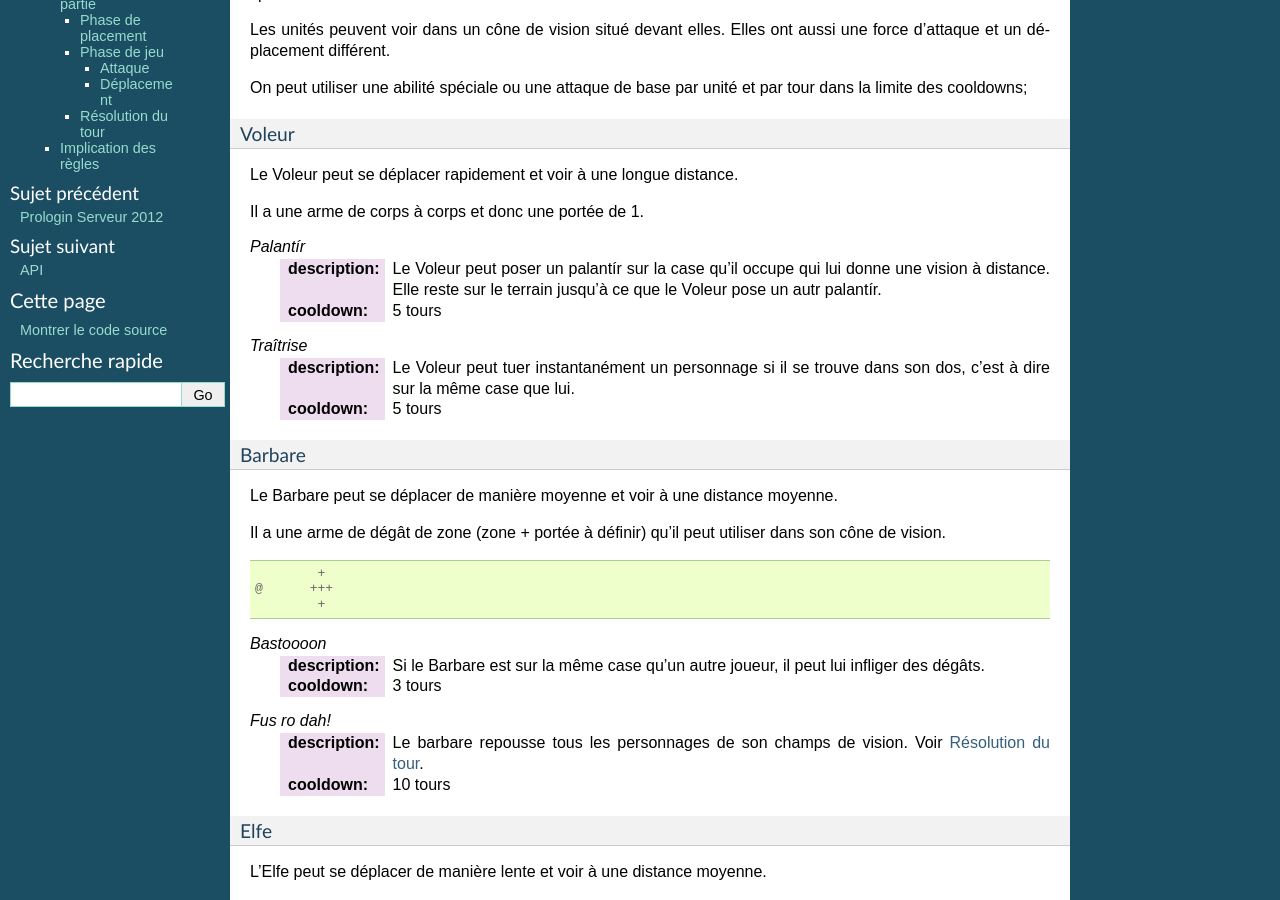
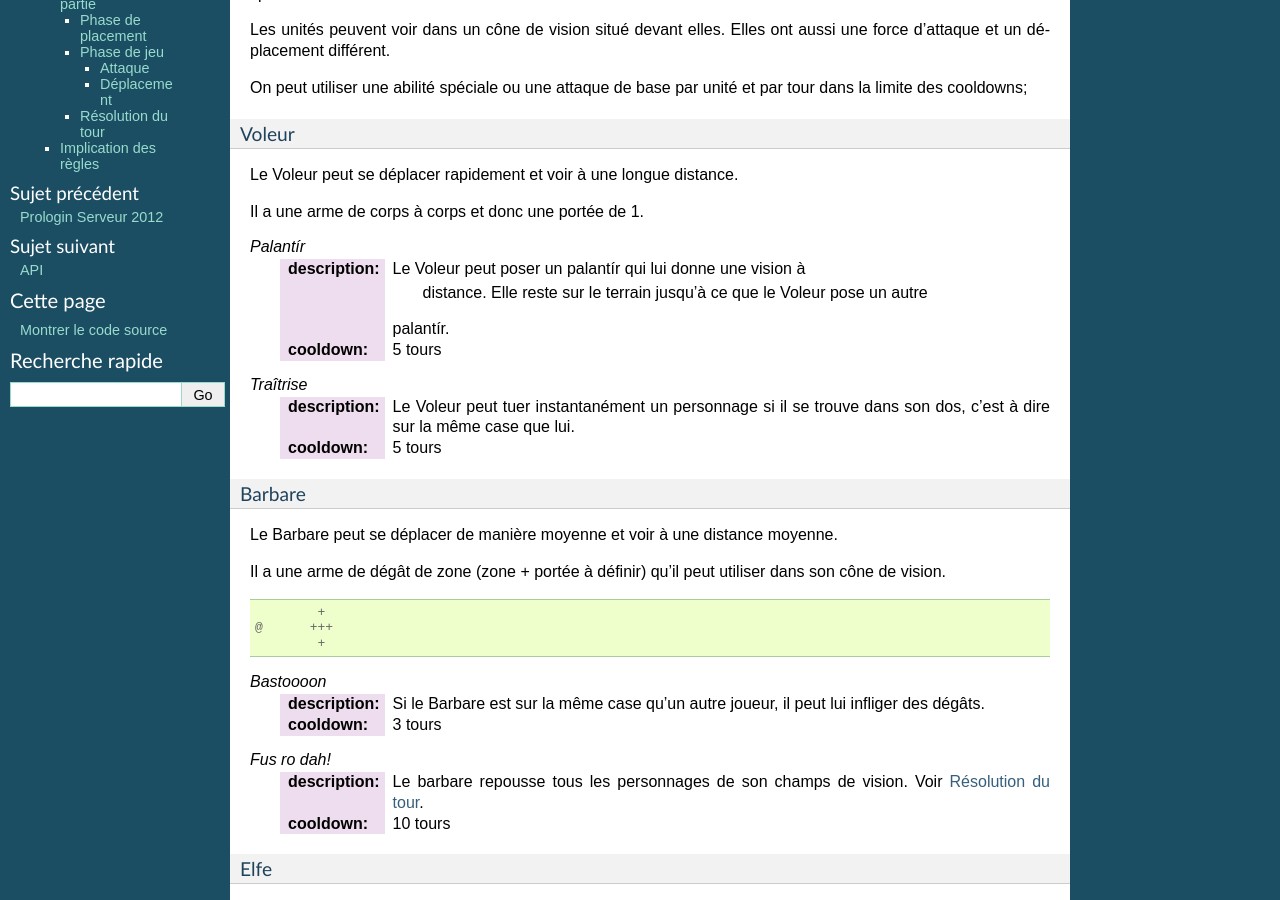
Before and after one commit to prologin/prologin2012, a Sphinx documentation site: the page built from doc/serveur.rst, in a window 1280 px wide and 900 px high, scrolled down 510 px. Built offline with Sphinx 7.4.7, drawn with Linux system fonts in a browser that asks for light colours.

Commit message:
serveur.rst: 1 palantir

```diff
--- a/doc/serveur.rst
+++ b/doc/serveur.rst
@@ -44,9 +44,9 @@ Le Voleur peut se déplacer rapidement et voir à une longue distance.
 Il a une arme de corps à corps et donc une portée de 1.
 
 *Palantír*
-  :description: Le Voleur peut poser un palantír sur la case qu'il occupe qui
-    lui donne une vision à distance. Elle reste sur le terrain jusqu'à ce que
-    le Voleur pose un autr palantír.
+  :description: Le Voleur peut poser un palantír qui lui donne une vision à
+    distance. Elle reste sur le terrain jusqu'à ce que le Voleur pose un autre
+   palantír.
   :cooldown: 5 tours
 
 *Traîtrise*
```
